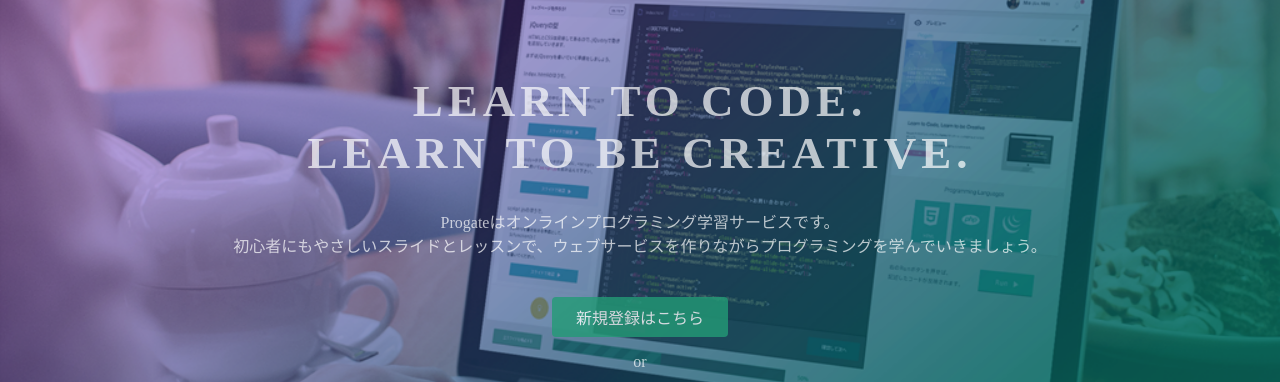
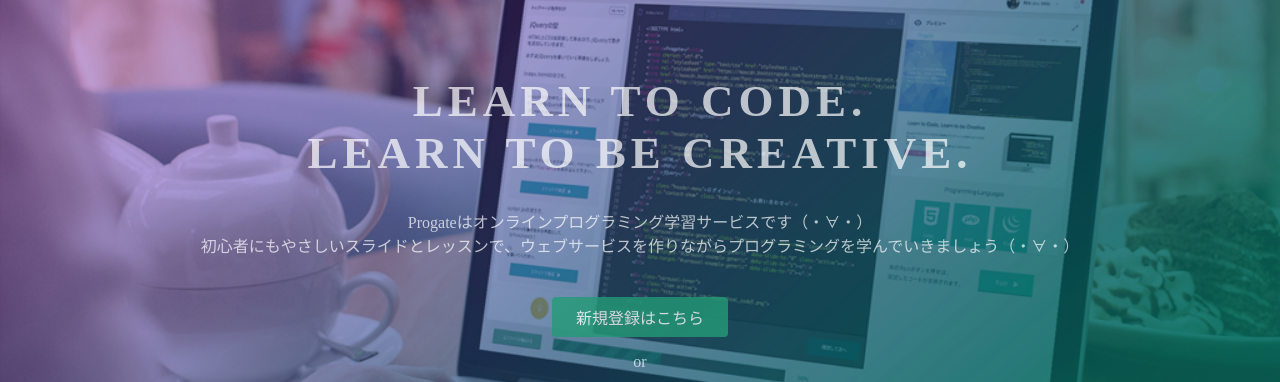
Before and after one commit to yjm0909/yjm0909.github.io, a plain HTML site: page index.html in a window 1280 px wide. Shown: the part 135-517 px from the top of the page. Drawn offline with Linux system fonts and the light colour scheme.

Commit message:
Update index.html

```diff
--- a/index.html
+++ b/index.html
@@ -24,7 +24,7 @@
   <div class="top-wrapper">
     <div class="container">
       <h1>LEARN TO CODE.<br>LEARN TO BE CREATIVE.</h1>
-      <p>Progateはオンラインプログラミング学習サービスです。<br>初心者にもやさしいスライドとレッスンで、ウェブサービスを作りながらプログラミングを学んでいきましょう。</p>
+      <p>Progateはオンラインプログラミング学習サービスです（・∀・）<br>初心者にもやさしいスライドとレッスンで、ウェブサービスを作りながらプログラミングを学んでいきましょう（・∀・）</p>
       <div class="btn-wrapper">
         <a href="#" class="btn signup">新規登録はこちら</a>
         <p>or</p>
```
